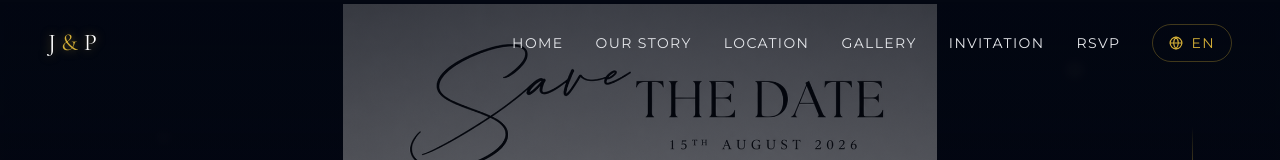
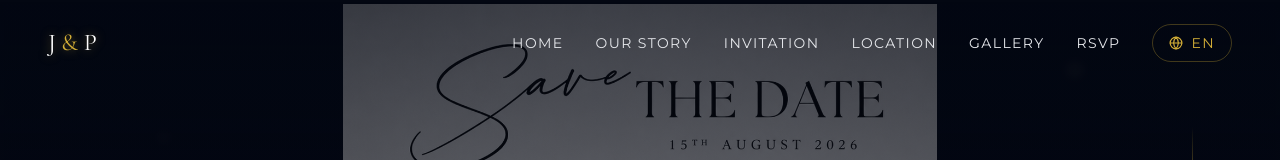
Before and after one commit to pacifiqueCYUBAHIRO/Joan-paccy_wedding, a React (Vite) app: page / in a window 1280 px wide. Shown: the top 160 px of the page. Built offline with nearby package versions, Linux system fonts and the light colour scheme.

Commit message:
Update Navbar.jsx

```diff
--- a/src/components/Navbar.jsx
+++ b/src/components/Navbar.jsx
@@ -19,9 +19,9 @@ const Navbar = () => {
   const navLinks = [
     { name: t.nav.home, href: '#home' },
     { name: t.nav.story, href: '#story' },
+    { name: t.nav.invitation, href: '#invitation' },
     { name: t.nav.details, href: '#details' },
     { name: t.nav.gallery, href: '#gallery' },
-    { name: t.nav.invitation, href: '#invitation' },
     { name: t.nav.rsvp, href: '#rsvp' }
   ];
 
```
